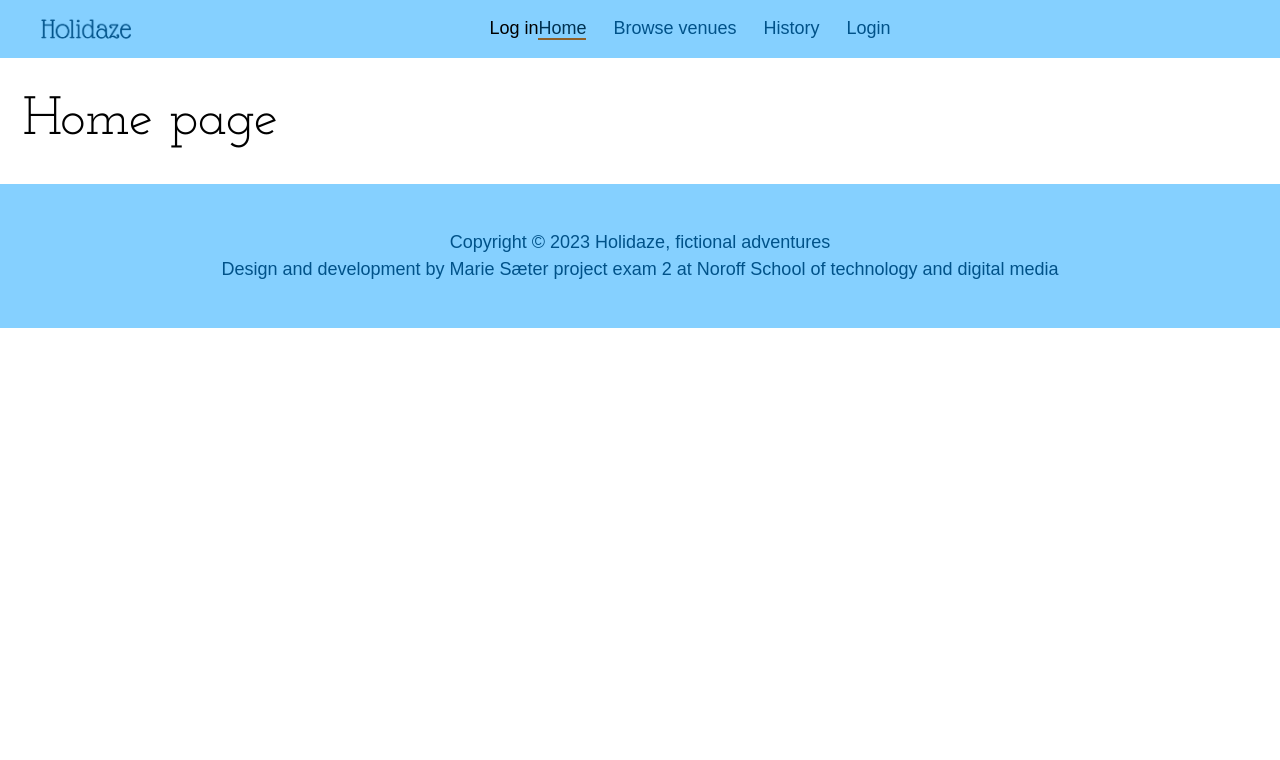
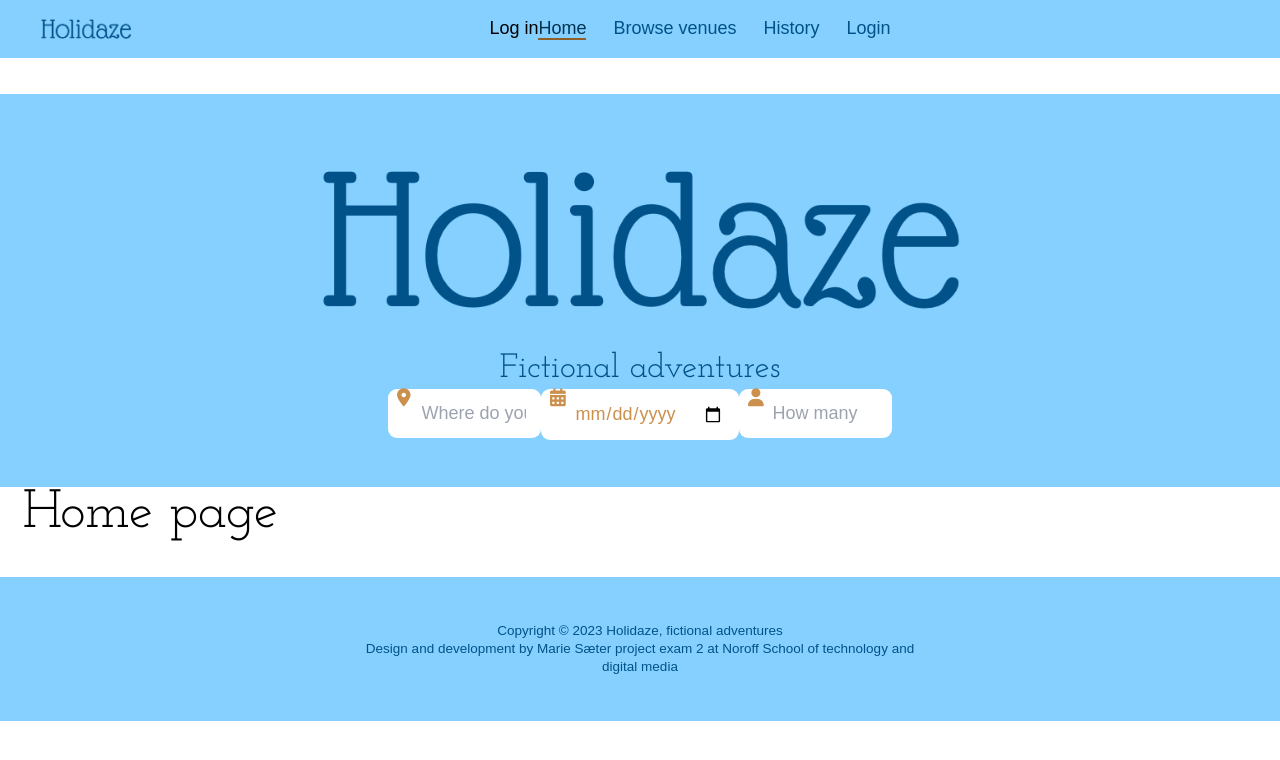
Before and after one commit to mariesaeter/Noroff-project-exam-2, a React (Vite) app: page / in a window 1280 px wide. Shown: the top 760 px of the page. Built offline with nearby package versions, Linux system fonts and the light colour scheme; a web font is replaced by a local one.

Commit message:
Added input fields for search form

```diff
--- a/src/assets/index.css
+++ b/src/assets/index.css
@@ -4,6 +4,10 @@
 
 body {
   min-height: 100vh;
+}
+
+* {
+  box-sizing: border-box;
 }
 
 @layer base {
--- a/src/components/Footer.jsx
+++ b/src/components/Footer.jsx
@@ -1,7 +1,7 @@
 export function Footer() {
   return (
-    <footer className="text-center text-fantasy-blue bg-sky-blue-dark py-10 mt-5 lg:mt-8">
-      <div>
+    <footer className=" text-fantasy-blue bg-sky-blue-dark py-10 mt-5 lg:mt-8 flex justify-center">
+      <div className="max-w-sm lg:max-w-lg text-xs text-center">
         <p>Copyright © 2023 Holidaze, fictional adventures </p>
         <p>
           Design and development by Marie Sæter project exam 2 at Noroff School
--- /dev/null
+++ b/src/components/hero.jsx
@@ -0,0 +1,36 @@
+import { iconClass, inputClass } from "../constants";
+
+export const Hero = () => {
+  return (
+    <div className="flex flex-col items-center bg-sky-blue-dark py-8">
+      <img
+        src="/src/assets/holidaze-logo-big.png"
+        alt="Holidaze logo"
+        className="w-1/2"
+      />
+      <h2 className="text-fantasy-blue text-3xl">Fictional adventures</h2>
+      <form className="w-full max-w-md lg:flex">
+        <div className="relative text-earth-brown">
+          <i className={iconClass("fa-solid fa-location-dot")}></i>
+          <input
+            type="text"
+            className={inputClass}
+            placeholder="Where do you want to go?"
+          />
+        </div>
+        <div className="relative text-earth-brown">
+          <i className={iconClass("fa-solid fa-calendar-days")}></i>
+          <input type="date" className={inputClass} placeholder="start date" />
+        </div>
+        <div className="relative text-earth-brown">
+          <i className={iconClass("fa-solid fa-user")}></i>
+          <input
+            type="number"
+            className={inputClass}
+            placeholder="How many people?"
+          />
+        </div>
+      </form>
+    </div>
+  );
+};
--- /dev/null
+++ b/src/constants/formClasses.js
@@ -0,0 +1,8 @@
+export const inputClass =
+  "w-full py-2 pl-7 pr-3 mb-2.5 border-2 border-fantasy-blue/0 focus:border-fantasy-blue-active focus:border-2 rounded-lg outline-none";
+
+// export const inputContainer = "flex";
+
+export const iconClass = (icon) => {
+  return `${icon} absolute color-earth-brown my-auto ml-2`;
+};
--- /dev/null
+++ b/src/constants/index.js
@@ -0,0 +1,2 @@
+export { inputClass } from "./formClasses";
+export { iconClass } from "./formClasses";
--- a/src/pages/Home.jsx
+++ b/src/pages/Home.jsx
@@ -1,7 +1,12 @@
+import { Hero } from "../components/hero";
+
 export const Home = () => {
   return (
-    <div className="mx-5">
-      <h1>Home page</h1>
-    </div>
+    <>
+      <Hero />
+      <div className="mx-5">
+        <h1>Home page</h1>
+      </div>
+    </>
   );
 };
```
Also changed, not shown: src/assets/Holidaze-logo-big.png (added).
